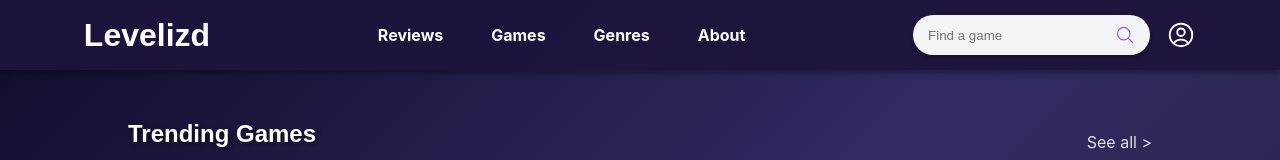
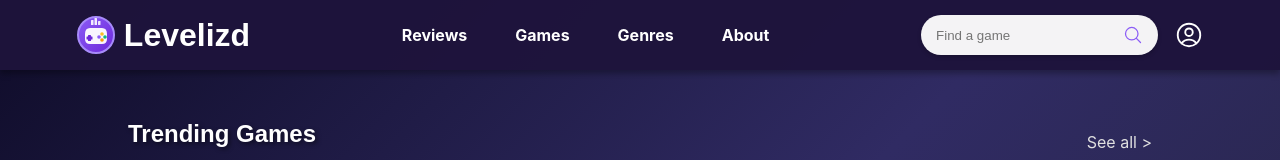
Before and after one commit to MarcosFernandesF/levelizd-web, a Vue app: page / in a window 1280 px wide. Shown: the top 160 px of the page. Built offline with nearby package versions, Linux system fonts and the light colour scheme.

Commit message:
criando e adicionando logo

```diff
--- a/src/components/header/AppHeader.vue
+++ b/src/components/header/AppHeader.vue
@@ -1,6 +1,7 @@
 <template>
   <header class="top-bar">
-    <RouterLink to="/">
+    <RouterLink to="/" class="logo-container">
+      <img src="@/assets/logo.svg" alt="Levelizd Logo" class="logo" />
       <h1>Levelizd</h1>
     </RouterLink>
 
@@ -42,6 +43,23 @@ import { MagnifyingGlassIcon, UserCircleIcon } from '@heroicons/vue/24/outline'
 </script>
 
 <style scoped>
+
+.logo-container {
+  display: flex;
+  align-items: center;
+  gap: 0.5em;
+}
+
+.logo {
+  width: 40px;
+  height: 40px;
+  transition: transform 0.3s ease;
+}
+
+.logo-container:hover .logo {
+  transform: scale(1.1) rotate(5deg);
+  filter: drop-shadow(0 0 8px rgba(139, 92, 246, 0.6));
+}
 
 h1, span {
   margin: 0;
```
Also changed, not shown: src/assets/logo.svg (added).
